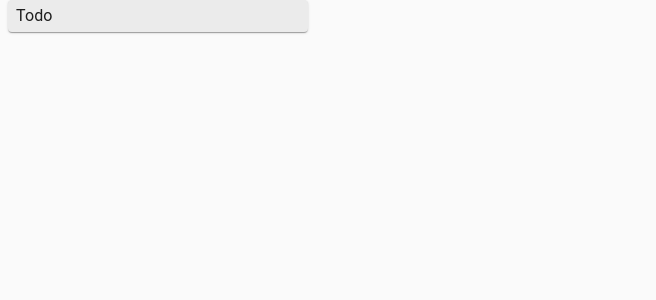
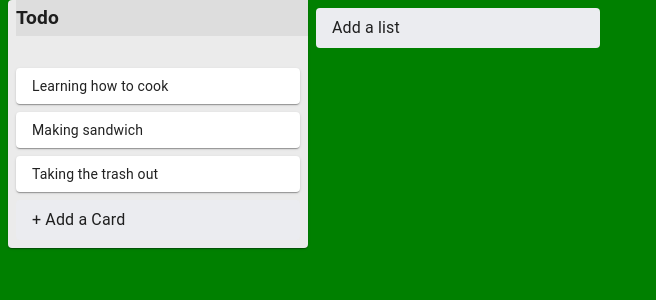
Before and after one commit to Pigrocchio/Trello-like-drag-drop, a React (Create React App) app: page / in a window 1280 px wide. Both pictures are taken after a click on the element "Todo". Shown: the top 300 px of the page, without its empty margins (0-656 px from the left). Built offline with nearby package versions, Linux system fonts and the light colour scheme.

Commit message:
first implementation drag&drop on a list component

```diff
--- a/package.json
+++ b/package.json
@@ -15,9 +15,11 @@
     "@typescript-eslint/eslint-plugin": "^3.0.0",
     "@typescript-eslint/parser": "^3.0.0",
     "react": "^16.13.1",
+    "react-beautiful-dnd": "^13.0.0",
     "react-dom": "^16.13.1",
     "react-scripts": "3.4.1",
-    "typescript": "^3.7.5"
+    "typescript": "^3.7.5",
+    "uuid": "^8.1.0"
   },
   "scripts": {
     "start": "react-scripts start",
--- a/src/App.tsx
+++ b/src/App.tsx
@@ -1,16 +1,140 @@
-import React from 'react';
+import React, { useState } from "react";
+import List from "./components/List/List";
+import store from "./utils/store";
+import StoreApi from "./utils/storeApi";
+import InputContainer from "./components/Input/InputContainer";
+import { makeStyles } from "@material-ui/core/styles";
+import { DragDropContext, Droppable } from "react-beautiful-dnd";
 
+const { v4: uuidv4 } = require("uuid");
 
-import List from './components/List/List'
+const useStyle = makeStyles((theme) => ({
+  root: {
+    minHeight: "100vh",
+    background: "green",
+    width: "100%",
+    overflowY: "auto",
+  },
+  listContainer: {
+    display: "flex",
+  },
+}));
 
-function App() {
+const App: React.FC = () => {
+  const [data, setData] = useState(store);
+  const classes = useStyle();
+
+  const addMoreCard = (title: any, listId: any) => {
+    console.log(title, listId);
+    const newCardId = uuidv4();
+    const newCard = {
+      id: newCardId,
+      title,
+    };
+
+    const list = data.lists[listId];
+    list.cards = [...list.cards, newCard];
+
+    const newState = {
+      ...data,
+      lists: {
+        ...data.lists,
+        [listId]: list,
+      },
+    };
+
+    setData(newState);
+  };
+
+  const addMoreList = (title: any) => {
+    console.log(title);
+    const newListId = uuidv4();
+    const newList = {
+      id: newListId,
+      title,
+      cards: [],
+    };
+
+    const newState = {
+      listIds: [...data.listIds, newListId],
+      lists: {
+        ...data.lists,
+        [newListId]: newList,
+      },
+    };
+    setData(newState);
+  };
+
+  const updateListTitle = (title: any, listId: any) => {
+    console.log(title);
+    const list = data.lists[listId];
+    list.title = title;
+    const newState = {
+      ...data,
+      list: {
+        ...data.lists,
+        [listId]: list,
+      },
+    };
+    setData(newState);
+  };
+
+  const onDragEnd = (result) => {
+    const { destination, source, draggableId } = result;
+    console.log(
+      "destination",
+      destination,
+      "source",
+      source,
+      "id",
+      draggableId
+    );
+
+    if (!destination) {
+      return;
+    }
+
+    const sourceList = data.lists[source.droppableId];
+    const destinationList = data.lists[destination.droppableId];
+
+    // filter the card that we are dragging
+      const draggingCard = sourceList.cards.filter(
+        (card) => card.id === draggableId
+      )[0];
+
+    // Drop in the same List habit
+    if (source.droppableId === destination.droppableId) {
+      sourceList.cards.splice(source.index, 1); // cut the source card index in the array
+      destinationList.cards.splice(destination.index, 0, draggingCard); // paste the  draggingCard to destionation array index
+      const newSate = {
+        ...data,
+        lists: {
+          ...data.lists,
+          [sourceList.id]: destinationList,
+        },
+      };
+      setData(newSate);
+
+    }
+  };
+
   return (
-    <div className="App">
+    // 0 create.reactcontex.provider
+    <StoreApi.Provider value={{ addMoreCard, addMoreList, updateListTitle }}>
+      <DragDropContext onDragEnd={onDragEnd}>
+        <div className={classes.root}>
+          <div className={classes.listContainer}>
+            {data.listIds.map((listId: any) => {
+              const list = data.lists[listId];
 
-        <List></List>
-
-    </div>
+              return <List list={list} key={listId} />;
+            })}
+            <InputContainer listId={""} type="list" />
+          </div>
+        </div>
+      </DragDropContext>
+    </StoreApi.Provider>
   );
-}
+};
 
 export default App;
--- /dev/null
+++ b/src/components/Card.tsx
@@ -0,0 +1,46 @@
+import * as React from 'react';
+import { Paper } from '@material-ui/core'
+import { makeStyles } from "@material-ui/core/styles";
+import { Draggable } from "react-beautiful-dnd";
+
+
+
+const useStyle = makeStyles((theme) => ({
+  card: {
+        padding: theme.spacing(1,1,1,2),
+      margin: theme.spacing(1)
+  },
+}));
+
+interface Props {
+  card: {
+    id: string,
+    title: string
+  }
+  key: any
+  index: any
+
+}
+
+const Card: React.FC<Props> = (props) => {
+  const classes = useStyle();
+  let idnumber = props.index + ''
+
+
+
+  return (
+    <Draggable draggableId={props.card.id} index={props.index}>
+      {(provided) => (
+        <div
+          ref={provided.innerRef}
+          {...provided.dragHandleProps}
+          {...provided.draggableProps}
+        >
+          <Paper className={classes.card}>{props.card.title}</Paper>
+        </div>
+      )}
+    </Draggable>
+  );
+}
+
+export default Card
--- /dev/null
+++ b/src/components/Input/InputCard.tsx
@@ -0,0 +1,88 @@
+import React, { useState, useContext } from "react";
+import { Paper, InputBase, Button, IconButton } from "@material-ui/core";
+import ClearIcon from "@material-ui/icons/Clear";
+import { makeStyles, fade } from "@material-ui/core/styles";
+import StoreApi from "../../utils/storeApi";
+
+const useStyle = makeStyles((theme) => ({
+  card: {
+    width: "280px",
+    margin: theme.spacing(0, 1, 1, 1),
+    paddingBottom: theme.spacing(4),
+  },
+  input: {
+    margin: theme.spacing(1),
+  },
+  btnConfirm: {
+    background: "#5AAC44",
+    color: "#fff",
+    "&:hover": {
+      background: fade("#5AAC44", 0.75),
+    },
+  },
+  confirm: {
+    margin: theme.spacing(0, 1, 1, 1),
+  },
+}));
+
+interface InputCardProps {
+  setOpen: any;
+  listId: any;
+  type: any
+}
+
+const InputCard = ({ setOpen, listId, type }: InputCardProps) => {
+  // const InputCard: React.FC<InputCardProps> = (props) => {
+  const classes = useStyle();
+  const { addMoreCard, addMoreList } = useContext(StoreApi);
+  const [title, setTitle] = useState("");
+  const handleOnChange = (e: React.ChangeEvent<HTMLInputElement>) => {
+    setTitle(e.target.value);
+  };
+
+  const handelBtnConfim = () => {
+    if (type === 'card') {
+      addMoreCard(title, listId);
+      setTitle("");
+      setOpen(false);
+    }
+    else {
+      addMoreList(title)
+      setTitle("");
+      setOpen(false);
+    }
+  };
+
+  const handleBlur = () => {
+    setOpen(false);
+
+  }
+
+  return (
+    <>
+      <div>
+        <Paper className={classes.card}>
+          <InputBase
+            onChange={handleOnChange}
+            onBlur={handleBlur}
+            multiline
+            fullWidth
+            inputProps={{ classes: classes.input }}
+            value={title}
+            placeholder={type === 'card' ? 'Enter a title of this card' : 'Enter list title'}
+          />
+        </Paper>
+      </div>
+      <div className={classes.confirm}>
+        <Button className={classes.btnConfirm} onClick={handelBtnConfim}>
+          {type === 'card' ? 'Add Card' : 'Add list'}
+        </Button>
+        <IconButton onClick={() => setOpen(false)}>
+          <ClearIcon />
+        </IconButton>
+      </div>
+    </>
+  );
+};
+
+export default InputCard;
--- /dev/null
+++ b/src/components/Input/InputContainer.tsx
@@ -0,0 +1,49 @@
+import React, {useState} from "react";
+import { Paper, Typography, Collapse } from "@material-ui/core";
+import { makeStyles, fade } from "@material-ui/core/styles";
+import InputCard from './InputCard'
+
+const useStyle = makeStyles((theme) => ({
+  root: {
+    width: '300px',
+    marginTop: theme.spacing(1),
+  },
+  addCard: {
+    padding: theme.spacing(1, 1, 1, 2),
+    margin: theme.spacing(0, 1, 1, 1),
+    backgroundColor: "#ebecf0",
+    "&:hover": {
+      backgroundColor: fade('#000', 0.25),
+    },
+  },
+}));
+
+interface contProps {
+  listId: any
+  type:any
+}
+
+const InputContainer: React.FC<contProps> = (props) => {
+ console.log(props.listId)
+  const classes = useStyle();
+  const [open, setOpen] = useState(false);
+
+  return (
+    <div className={classes.root}>
+      <Collapse in={open}>
+        <InputCard setOpen={setOpen} listId={props.listId} type={props.type} />
+      </Collapse>
+      <Collapse in={!open}>
+        <Paper
+          className={classes.addCard}
+          elevation={0}
+          onClick={() => setOpen(!open)}
+        >
+          <Typography>{props.type === 'card' ? '+ Add a Card' : 'Add a list'}</Typography>
+        </Paper>
+      </Collapse>
+    </div>
+  );
+};
+
+export default InputContainer;
--- a/src/components/List/List.tsx
+++ b/src/components/List/List.tsx
@@ -1,26 +1,62 @@
 import React from "react";
-import { Paper, CssBaseline } from '@material-ui/core';
-import { makeStyles } from '@material-ui/core/styles'
-import Title from './Title'
+import { Paper, CssBaseline } from "@material-ui/core";
+import { makeStyles } from "@material-ui/core/styles";
+import Title from "./Title";
+import Card from "../Card";
+import InputContainer from '../Input/InputContainer'
+import { Droppable, Draggable } from 'react-beautiful-dnd';
+import { listenerCount } from "process";
+
+
+interface Props {
+  list: {
+    id: string
+    title: string
+    cards: []
+  }
+}
+
+
 
 const useStyle = makeStyles((theme) => ({
   root: {
-    width: "300px",
-        backgroundColor: "#ebebeb",
+    width: "100wh",
+    backgroundColor: "#ebebeb",
     marginLeft: theme.spacing(1),
+  },
+  cardContainer: {
+    marginTop: theme.spacing(4),
   },
 }));
 
+const List: React.FC<Props> = (props) => {
+  const classes = useStyle();
+  let id = props.list.id;
 
-const List: React.FC = () => {
-    const classes = useStyle()
-    return (
-        <Paper className={classes.root}>
-            <CssBaseline/>
-<Title/>
+  return (
+    <Paper className={classes.root}>
+      <CssBaseline />
+      <Title title={props.list.title} listId={props.list.id} />
+      <Droppable droppableId={id}>
+        {(provided) => (
+          <div
+            ref={provided.innerRef}
+            {...provided.droppableProps}
+            className={classes.cardContainer}
+          >
+            {props.list.cards.map((card, idx) => {
 
-        </Paper>
-    )
+
+              return < Card key = { idx } card = { card } index = { idx } />
+
+})}
+            {provided.placeholder}
+          </div>
+        )}
+      </Droppable>
+      <InputContainer type="card" listId={props.list.id} />
+    </Paper>
+  );
 };
 
 export default List;
--- a/src/components/List/Title.tsx
+++ b/src/components/List/Title.tsx
@@ -1,7 +1,8 @@
-import React, { useState } from "react";
+import React, { useState, useContext } from "react";
 import { Typography, InputBase } from "@material-ui/core";
 import { makeStyles } from "@material-ui/core/styles";
-import MoreHorizIcon from '@material-ui/icons/MoreHoriz'
+import MoreHorizIcon from "@material-ui/icons/MoreHoriz";
+import storeApi from '../../utils/storeApi'
 
 
 const useStyle = makeStyles((theme) => ({
@@ -11,32 +12,61 @@ const useStyle = makeStyles((theme) => ({
   },
   editableTitle: {
     flexGrow: 1,
+    fontSize: "1.2rem",
+    fontWeight: "bold",
   },
   input: {
-      marginLeft: theme.spacing(1),
-      '&:focus': {
-          background: '#ddd'
-      }
+    fontSize: "1.2rem",
+    fontWeight: "bold",
+    marginLeft: theme.spacing(1),
+    "&:focus": {
+      background: "#ddd",
+    },
   },
 }));
 
-const Title: React.FC = () => {
+
+interface Props {
+  title: string;
+  listId:any
+}
+
+const Title: React.FC<Props> = (props) => {
   const [open, setOpen] = useState(false);
   const classes = useStyle();
+  const { updateListTitle} = useContext(storeApi)
+  const [newTitle, setNewTitle] = useState(props.title)
+  const handleOnChange = (e:any) => {
+setNewTitle(e.target.value)
+  }
+
+  const handleOnBlur = () => {
+    updateListTitle(newTitle, props.listId);
+    setOpen(false)
+  }
 
   return (
     <div>
       {open ? (
         <div>
-                  <InputBase value="Todo"
-                      inputProps={{ className: classes.input }}
-                      fullWidth
-                      onBlur={() => setOpen(!open)}/>
+          <InputBase
+            onChange={handleOnChange}
+            autoFocus
+            value={newTitle}
+            inputProps={{ className: classes.input }}
+            fullWidth
+            onBlur={handleOnBlur}
+          />
         </div>
       ) : (
         <div className={classes.editableTitleContainer}>
-                      <Typography onClick={() => setOpen(!open)} className={classes.editableTitle}>Todo</Typography>
-                      <MoreHorizIcon></MoreHorizIcon>
+          <Typography
+            onClick={() => setOpen(!open)}
+            className={classes.editableTitle}
+          >
+            {props.title}
+          </Typography>
+          <MoreHorizIcon></MoreHorizIcon>
         </div>
       )}
     </div>
--- /dev/null
+++ b/src/utils/store.tsx
@@ -0,0 +1,30 @@
+const cards: Array<{ id: string; title: string }> = [
+  {
+    id: "card-1",
+    title: "Learning how to cook",
+  },
+  {
+    id: "card-2",
+    title: "Making sandwich",
+  },
+  {
+    id: "card-3",
+    title: "Taking the trash out",
+  },
+];
+
+type GenericObject = { [key: string]: any }
+
+const data: GenericObject = {
+  lists: {
+    "list-1": {
+      id: "list-1",
+      title: "Todo",
+      cards,
+    },
+
+  },
+  listIds: ["list-1"],
+};
+
+export default data;
--- /dev/null
+++ b/src/utils/storeApi.jsx
@@ -0,0 +1,2 @@
+import React from 'react';
+export default React.createContext()
--- a/tsconfig.json
+++ b/tsconfig.json
@@ -17,7 +17,11 @@
     "resolveJsonModule": true,
     "isolatedModules": true,
     "noEmit": true,
-    "jsx": "react"
+    "jsx": "react",
+
+    "noImplicitThis": true,
+    "strictNullChecks": true,
+    "noImplicitAny": false
   },
   "include": [
     "src"
```
Also changed, not shown: 1 other file (tests, documents, lock files or other folders).
